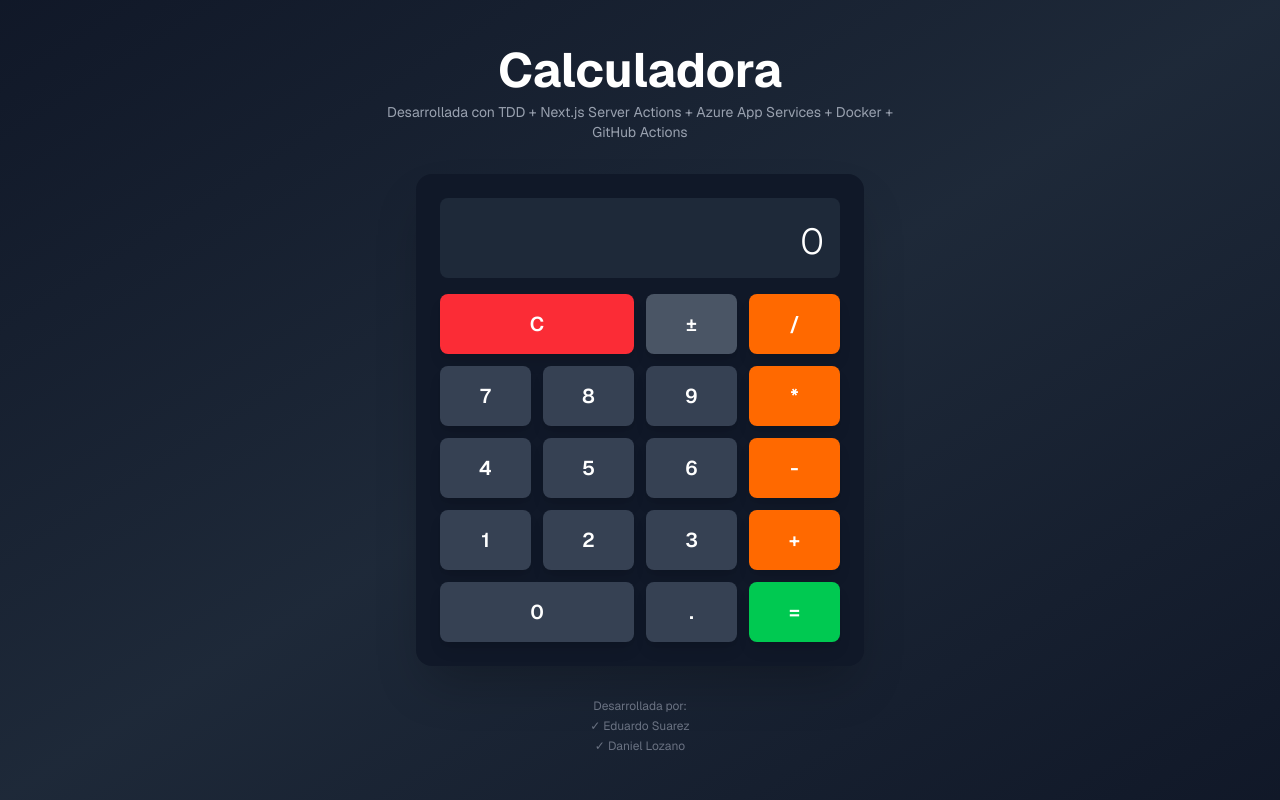
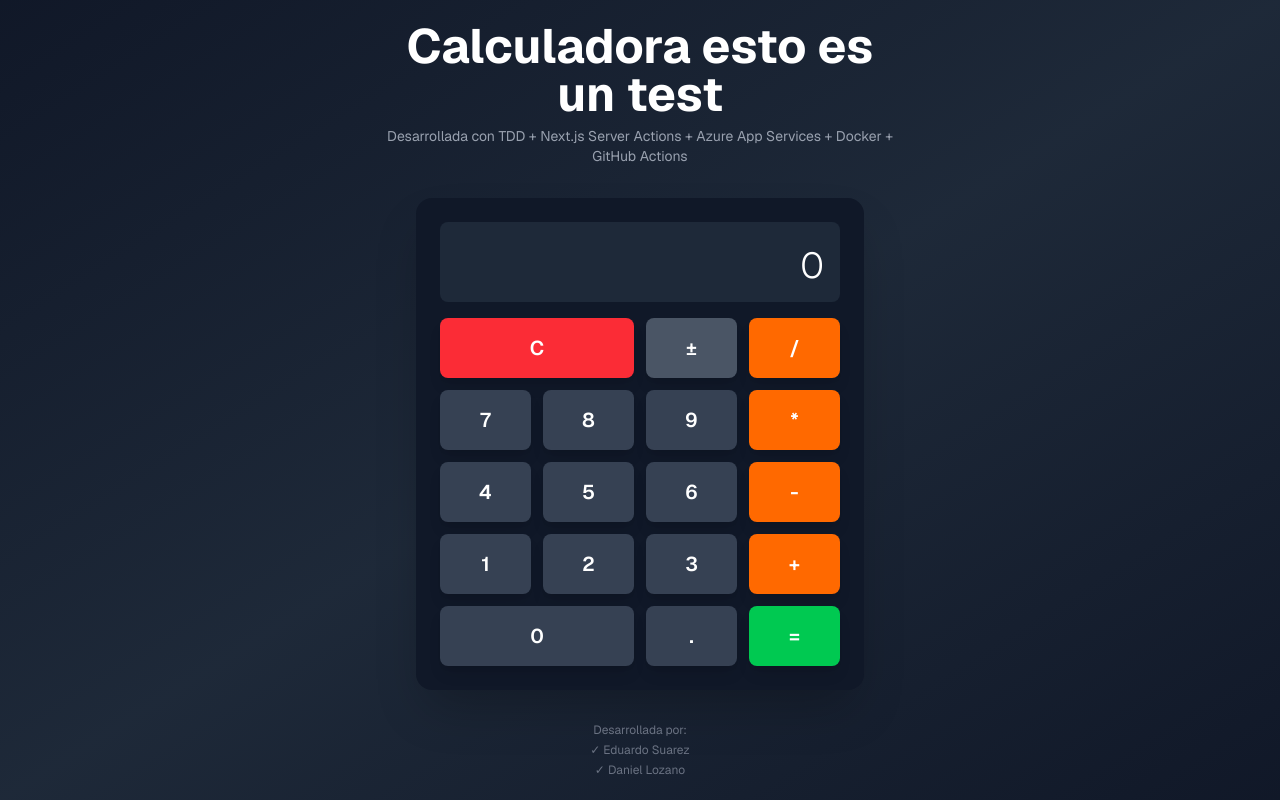
Before and after one commit to Eduhuu/calculadora-con-pipaline, a Next.js app: page / in a window 1280 px wide. Built offline with nearby package versions, Linux system fonts and the light colour scheme.

Commit message:
Update title in page.tsx to reflect testing phase with new description

```diff
--- a/src/app/page.tsx
+++ b/src/app/page.tsx
@@ -6,7 +6,7 @@ export default function Home() {
       <main className="flex flex-col items-center justify-center w-full max-w-lg gap-8">
         <div className="text-center space-y-2">
           <h1 className="text-4xl md:text-5xl font-bold text-white">
-            Calculadora
+            Calculadora esto es un test
           </h1>
           <p className="text-gray-400 text-sm">
             Desarrollada con TDD + Next.js Server Actions + Azure App Services + Docker + GitHub Actions
```
